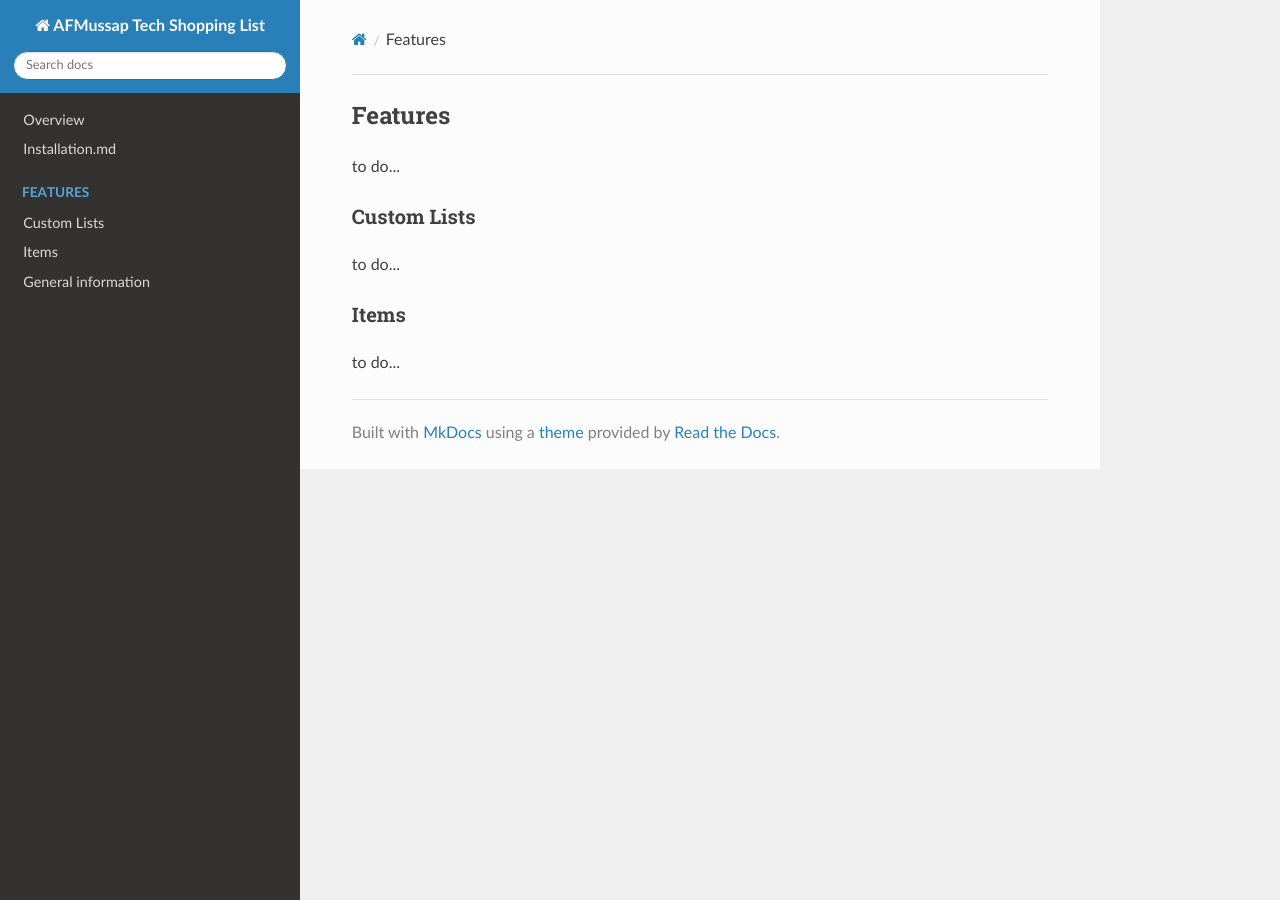
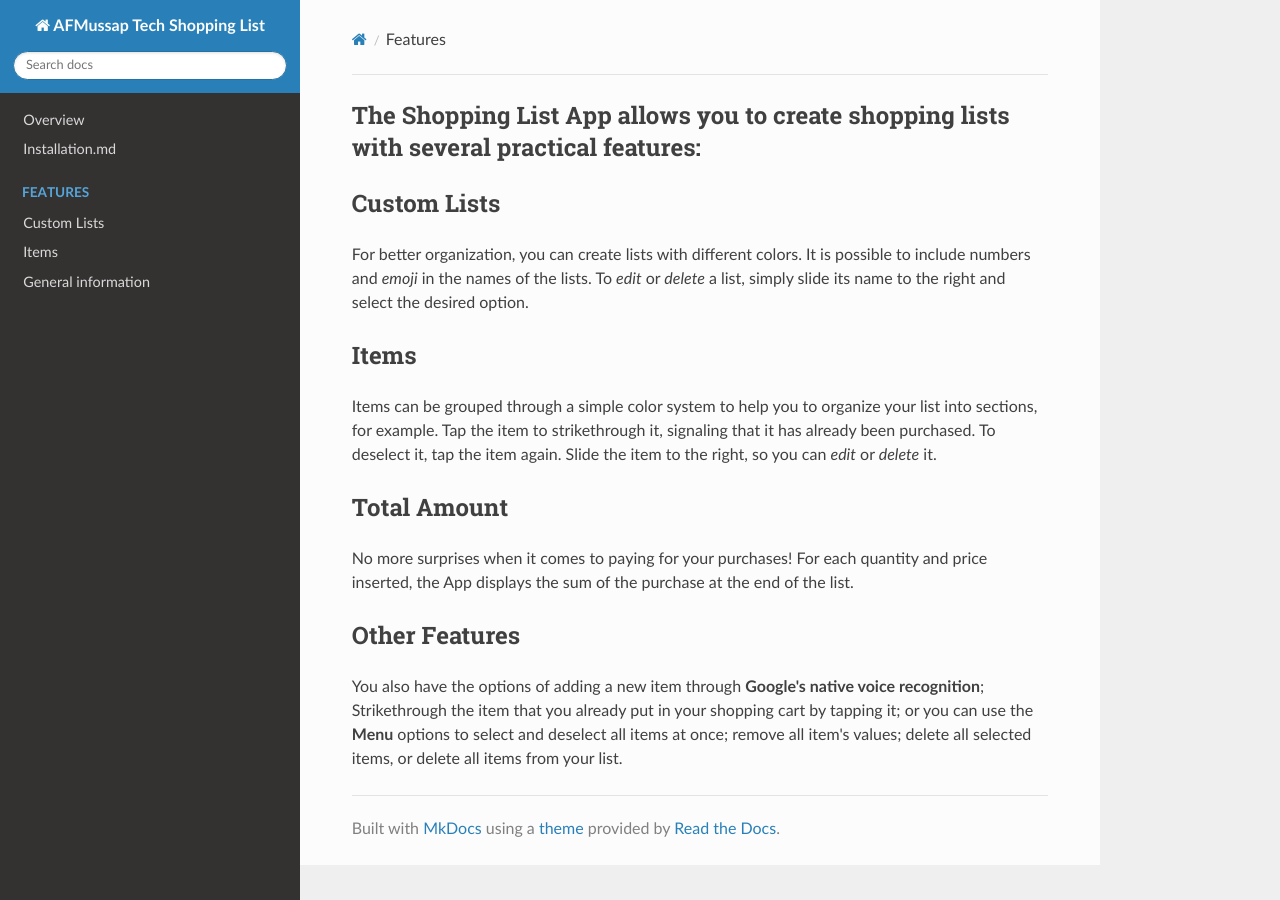
Before and after one commit to andreamussap/AFMussap-Tech-Shopping-List, an MkDocs documentation site: the page built from docs/features.md, in a window 1280 px wide. Built offline with MkDocs 1.6.1, drawn with Linux system fonts in a browser that asks for light colours; nearby versions of some CDN libraries; old or Windows-style settings are respelled for this version of MkDocs.

Commit message:
Update features.md

```diff
--- a/docs/features.md
+++ b/docs/features.md
@@ -1,11 +1,20 @@
-## Features
+##The **Shopping List** App allows you to create shopping lists with several practical features:
 
-to do...
+Custom Lists
+---
+For better organization, you can create lists with different colors. It is possible to include numbers and _emoji_ in the names of the lists.
+To *edit* or *delete* a list, simply slide its name to the right and select the desired option.
 
-### Custom Lists
+Items
+---
+Items can be grouped through a simple color system to help you to organize your list into sections, for example.
+Tap the item to strikethrough it, signaling that it has already been purchased. To deselect it, tap the item again.
+Slide the item to the right, so you can *edit* or *delete* it.
 
-to do...
+Total Amount
+---
+No more surprises when it comes to paying for your purchases! For each quantity and price inserted, the App displays the sum of the purchase at the end of the list.
 
-### Items
-
-to do...
+Other Features
+---
+You also have the options of adding a new item through **Google's native voice recognition**; Strikethrough the item that you already put in your shopping cart by tapping it; or you can use the **Menu** options to select and deselect all items at once; remove all item's values; delete all selected items, or delete all items from your list.
```
